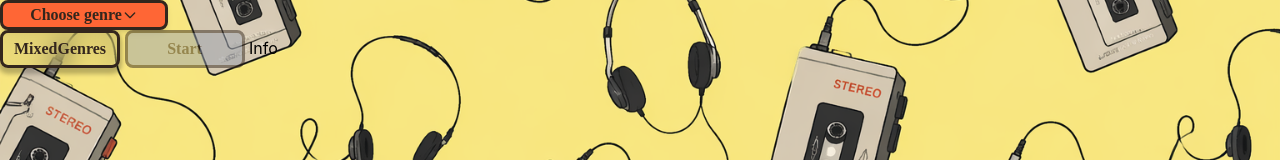
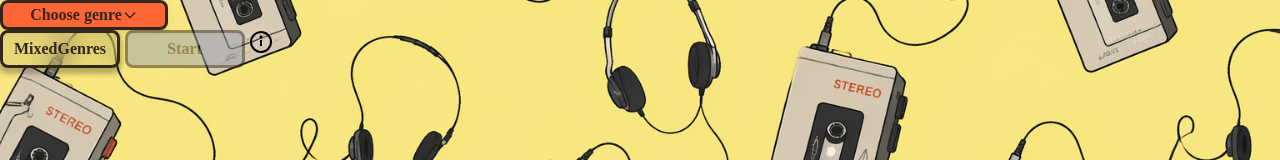
Before and after one commit to jamktiko/yourretromixtape, a SvelteKit app: page / in a window 1280 px wide. Shown: the top 160 px of the page. Built offline with nearby package versions, Linux system fonts and the light colour scheme.

Commit message:
+page.svelte tyylitelty info modaalin avaava nappi, InfoButton.svelte muutettu info modaalin 'close' nappi tekstistä X iconiin, lisätty ruudunlukijaa varten labelit (#22)

```diff
--- a/src/lib/components/InfoButton.svelte
+++ b/src/lib/components/InfoButton.svelte
@@ -17,7 +17,23 @@
 >
 	<!-- suljenappi ikkunalle: -->
 	<div class="flex justify-end">
-		<button class="cursor-pointer" onclick={onClose}>Close</button>
+		<button class="cursor-pointer" onclick={onClose} aria-label="Close">
+			<svg
+				xmlns="http://www.w3.org/2000/svg"
+				width="20"
+				height="20"
+				viewBox="0 0 20 20"
+				fill="none"
+			>
+				<path
+					d="M15 5L5 15M5 5L15 15"
+					stroke="#1E1E1E"
+					stroke-width="2"
+					stroke-linecap="round"
+					stroke-linejoin="round"
+				/>
+			</svg>
+		</button>
 	</div>
 
 	<h1 class="pb-2 text-center text-xl">Credits</h1>
--- a/src/routes/+page.svelte
+++ b/src/routes/+page.svelte
@@ -45,7 +45,24 @@
 <div><Genre bind:valittuGenre /></div>
 <MixedGenres />
 <Button onclick={arvoVideo} text="Start" disabled={!onkoValittu} />
-<button onclick={() => (modalAuki = true)}>Info</button>
+
+<button
+	class="cursor-pointer transition-all duration-300 ease-in-out hover:scale-105"
+	onclick={() => (modalAuki = true)}
+	aria-label="Info"
+>
+	<svg width="24" height="24" viewBox="0 0 24 24" fill="none" xmlns="http://www.w3.org/2000/svg">
+		<!-- Circle -->
+		<circle cx="12" cy="12" r="10" stroke="black" stroke-width="2" />
+
+		<!-- "i" stem -->
+		<line x1="12" y1="10" x2="12" y2="16" stroke="black" stroke-width="2" />
+
+		<!-- "i" dot -->
+		<circle cx="12" cy="7" r="1.5" fill="black" />
+	</svg>
+</button>
+
 {#if modalAuki}
 	<InfoButton onClose={() => (modalAuki = false)} />
 {/if}
```
